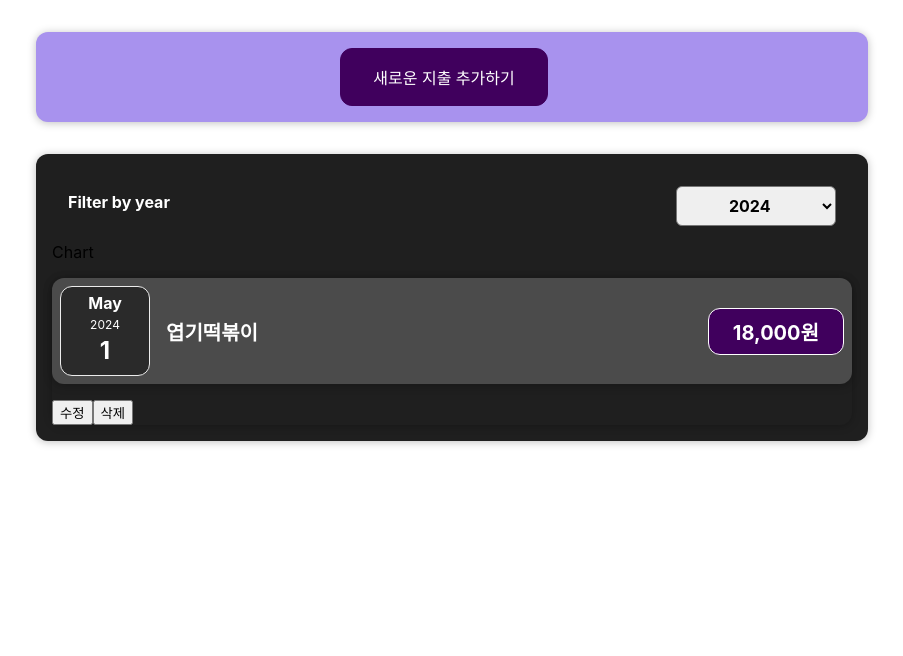
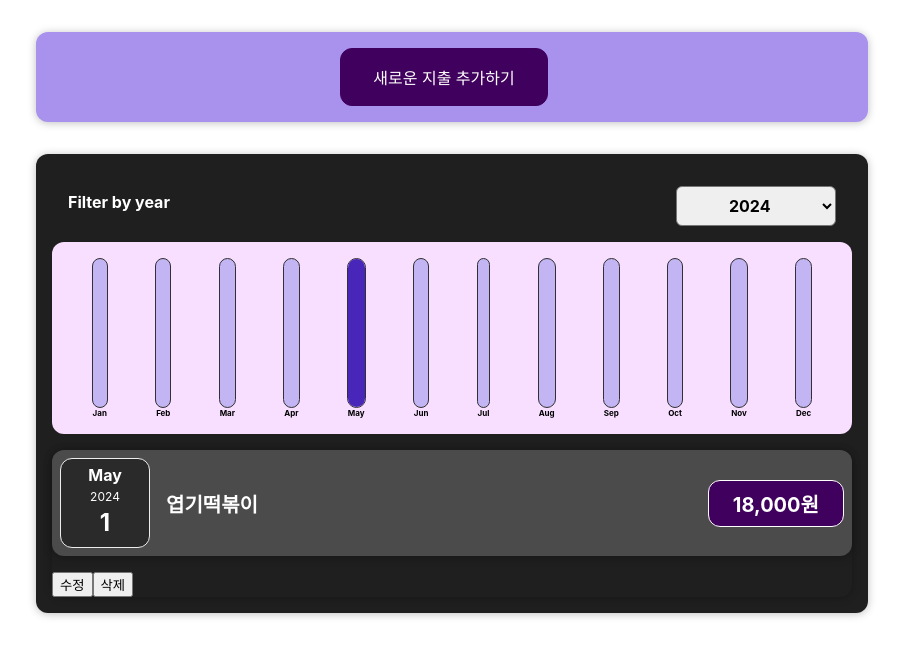
Before and after one commit to kimtaekjin/recat-basic-study-202405, a React (Create React App) app: page / in a window 1280 px wide. Shown: the top 656 px of the page, without its empty margins (188-1091 px from the left). Built offline with nearby package versions, Linux system fonts and the light colour scheme.

Commit message:
chart구현완료

```diff
--- a/src/components/Chart/Chart.js
+++ b/src/components/Chart/Chart.js
@@ -1,8 +1,29 @@
 import React from 'react';
 import './Chart.css';
+import ChartBar from './ChartBar';
 
-const Chart = () => {
-  return <div className="Chart">Chart</div>;
+const Chart = ({ dataPoints }) => {
+  // 1년치 지출 총액이 필요하다! (그래야 비율 기준을 설정할 수 있으니까.)
+  const dataPointsValue = dataPoints.map((dp) => dp.value); // value만 들어있는 배열로 추출.
+
+  // 1년치 총액
+  // a: 리턴결과에 대한 누적값, b: 배열에서 하나씩 꺼낸 값
+  const totalValue = dataPointsValue.reduce((a, b) => a + b, 0);
+
+  return (
+    <div className="chart">
+      {dataPoints.map(({ label, value }) => {
+        return (
+          <ChartBar
+            key={label}
+            label={label}
+            currentValue={value}
+            totalValue={totalValue}
+          />
+        );
+      })}
+    </div>
+  );
 };
 
 export default Chart;
--- a/src/components/Chart/ChartBar.js
+++ b/src/components/Chart/ChartBar.js
@@ -1,13 +1,23 @@
 import React from 'react';
 import './ChartBar.css';
 
-const ChartBar = () => {
+const ChartBar = ({ label, currentValue, totalValue }) => {
+  let barFillHeight = '0%';
+
+  if (totalValue > 0) {
+    const percentage = (currentValue / totalValue) * 100;
+    barFillHeight = percentage + '%';
+  }
+
   return (
     <div className="chart-bar">
       <div className="chart-bar__inner">
-        <div className="chart-bar__fill"></div>
+        <div
+          className="chart-bar__fill"
+          style={{ height: barFillHeight }}
+        ></div>
       </div>
-      <div className="chart-bar__label"></div>
+      <div className="chart-bar__label">{label}</div>
     </div>
   );
 };
--- a/src/components/Expense/ExpenseChart.js
+++ b/src/components/Expense/ExpenseChart.js
@@ -1,7 +1,7 @@
 import React from 'react';
 import Chart from '../Chart/Chart';
 
-const ExpenseChart = () => {
+const ExpenseChart = ({ expenses }) => {
   const chartDataPoints = [
     { label: 'Jan', value: 0 },
     { label: 'Feb', value: 0 },
@@ -16,6 +16,18 @@
     { label: 'Nov', value: 0 },
     { label: 'Dec', value: 0 },
   ];
+
+  //선택년도의 모든 지출데이터를 꺼내서 월을 추출하면서
+  //해당 월의 지출총액을 chartDataPoints의 월 value에 누적.
+  expenses.forEach((exp) => {
+    //이 월 정보는 실제 월에서 1이 감소되어 있다.
+    //오히려 인덱스를 지목하기가 좋다.
+    const expenseMonth = exp.date.getMonth();
+    const expensePrice = exp.price;
+
+    chartDataPoints[expenseMonth].value += expensePrice;
+  });
+
   return <Chart dataPoints={chartDataPoints} />;
 };
 
--- a/src/components/Expense/Expenses.js
+++ b/src/components/Expense/Expenses.js
@@ -50,7 +50,7 @@
   return (
     <Card className="expenses">
       <ExpenseFilter onChangeFilter={filterChangeHandler} />
-      <ExpenseChart />
+      <ExpenseChart expenses={filteredItems} />
       {expenseContent}
     </Card>
   );
```
